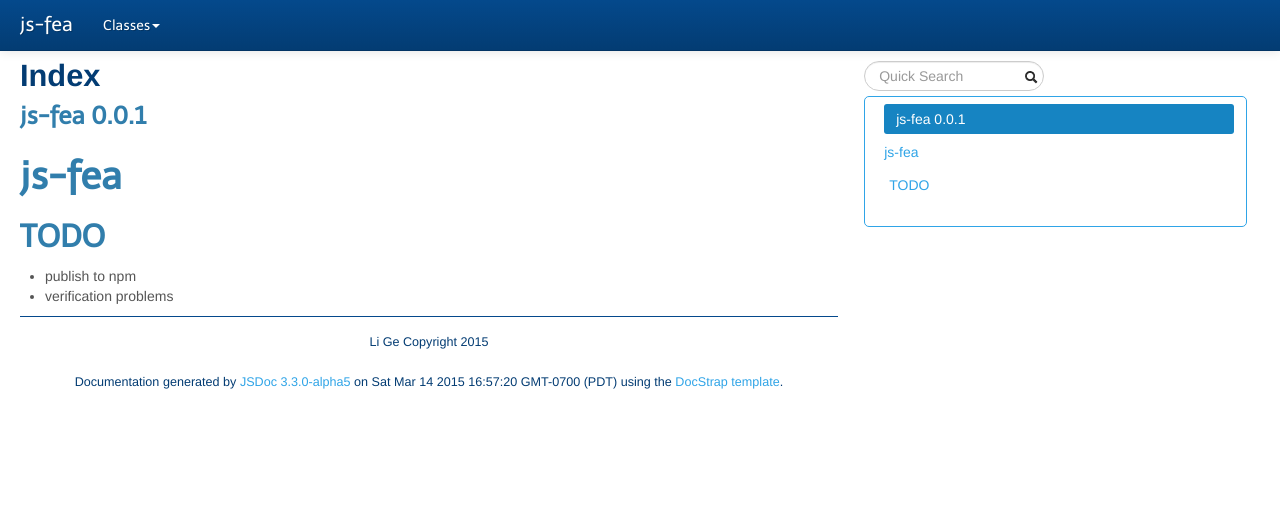
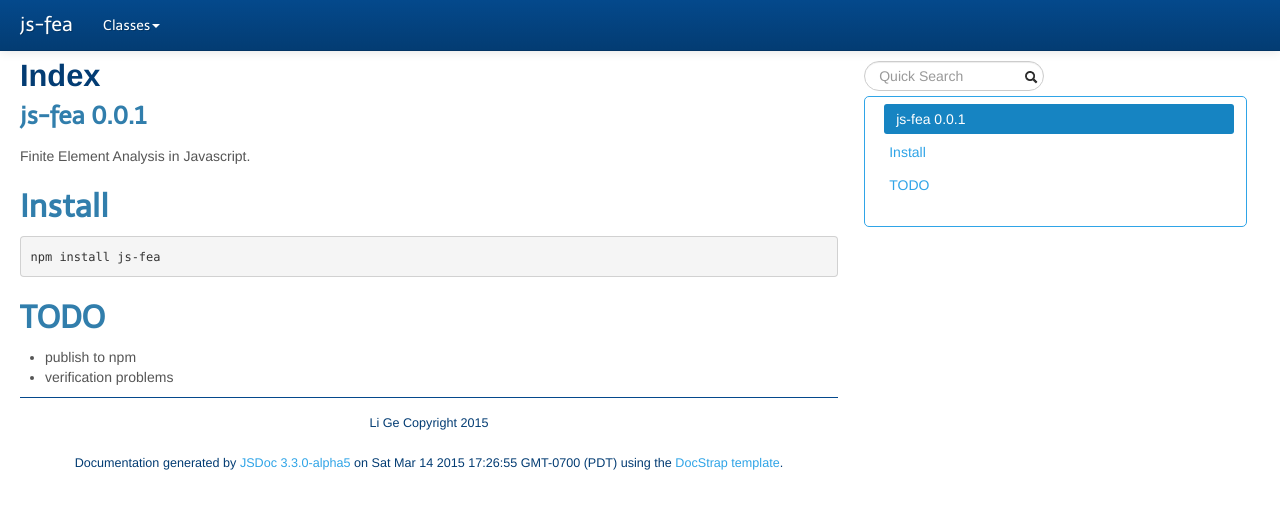
Before and after one commit to lge88/js-fea, a plain HTML site: page index.html in a window 1280 px wide. Drawn offline with Linux system fonts and the light colour scheme.

Commit message:
Update 2015-03-15T00:27:37.274Z

```diff
--- a/index.html
+++ b/index.html
@@ -75,8 +75,10 @@
 
 
     <section>
-        <article><h1 id="js-fea">js-fea</h1>
-<h2 id="todo">TODO</h2>
+        <article><p>Finite Element Analysis in Javascript.</p>
+<h2 id="install">Install</h2>
+<pre><code>npm install js-fea
+</code></pre><h2 id="todo">TODO</h2>
 <ul>
 <li>publish to npm</li>
 <li>verification problems</li>
@@ -103,7 +105,7 @@
 
 		<span class="jsdoc-message">
 		Documentation generated by <a href="https://github.com/jsdoc3/jsdoc">JSDoc 3.3.0-alpha5</a>
-		on Sat Mar 14 2015 16:57:20 GMT-0700 (PDT) using the <a href="https://github.com/terryweiss/docstrap">DocStrap template</a>.
+		on Sat Mar 14 2015 17:26:55 GMT-0700 (PDT) using the <a href="https://github.com/terryweiss/docstrap">DocStrap template</a>.
 		</span>
 				</footer>
 			</div>
```
Also changed, not shown: Field.html (+1 -1 lines), classes.list.html (+1 -1 lines), field.js.html (+1 -1 lines).
